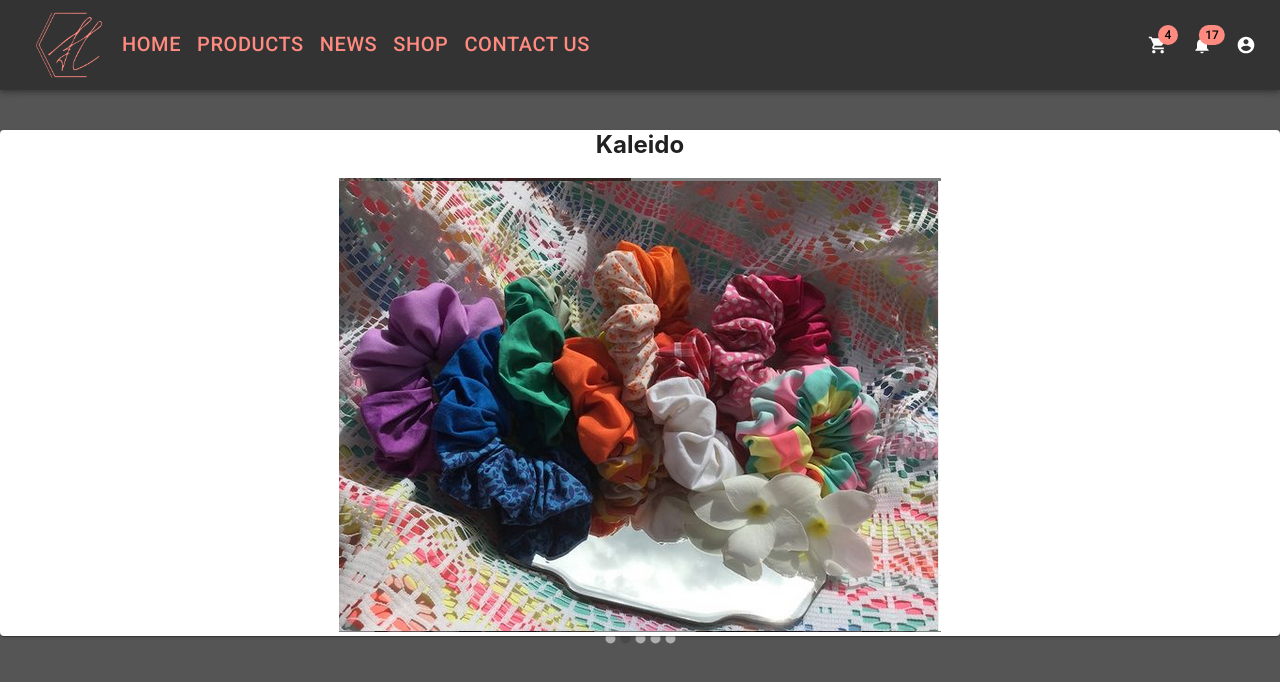
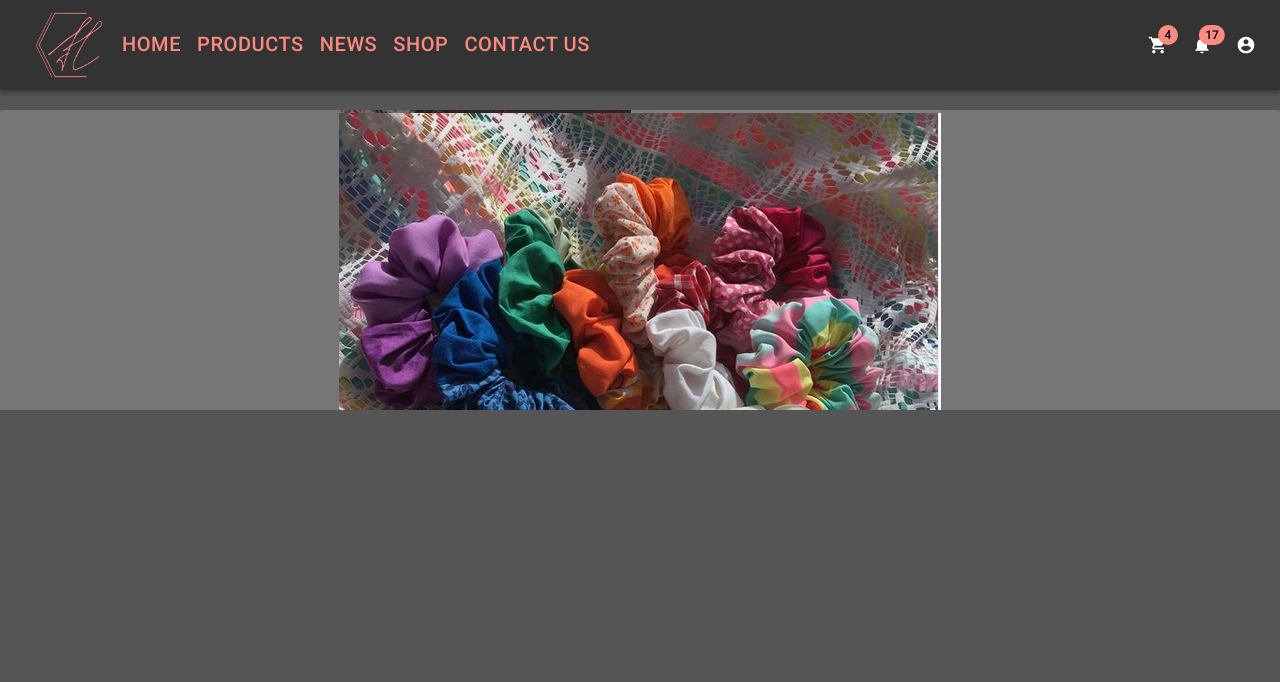
Before and after one commit to trwelk/i-manage, a React (Create React App) app in the folder frontend/: page /shop in a window 1280 px wide. Shown: the top 682 px of the page. Built offline with nearby package versions, Linux system fonts and the light colour scheme.

Commit message:
Fixed some issues with the homepage carousel

```diff
--- a/frontend/src/App.js
+++ b/frontend/src/App.js
@@ -48,9 +48,8 @@ function App() {
               <Route exact path="/admin/suppliers/manage" component={SupplierManagement} />
               <Route exact path="/shop" component={LandingPage} />
               <Route exact path="/shop/cart" component={Cart} />
-              <Route exact path="/customer/landingpage" component={LandingPage}/>
-              <Route exact path="/customer/contactUs" component = {ContactUs}/>
-              <Route exact path="/customer/signUp" component = {CustomerSignUp}/>
+              <Route exact path="/shop/contactUs" component = {ContactUs}/>
+              <Route exact path="/shop/signUp" component = {CustomerSignUp}/>
             </Switch>
         </Router>
       </div>
--- a/frontend/src/components/customer/landingpage/LandingCarousel.js
+++ b/frontend/src/components/customer/landingpage/LandingCarousel.js
@@ -1,14 +1,29 @@
 import React from 'react';
 import Carousel from 'react-material-ui-carousel'
-import { Paper, Button } from '@material-ui/core'
+import { Paper } from '@material-ui/core'
 import Image1 from '../../../assets/carousel/1.PNG';
 import Image2 from '../../../assets/carousel/2.PNG';
 import Image3 from '../../../assets/carousel/3.PNG';
 import Image4 from '../../../assets/carousel/4.PNG';
 import Image5 from '../../../assets/carousel/5.PNG';
+import { makeStyles } from '@material-ui/core';
+
+const useStyles = makeStyles((theme) => ({
+    root: {
+      height: '300px',
+      backgroundColor: 'rgba(255,255,255,0.1)'
+    },
+    carouselItem: {
+        backgroundColor: 'rgba(255,255,255,0.1)'
+    },
+    carouselImage: {
+        height: '100%'
+    }
+}));
 
 function LandingCarousel(props)
 {
+    const classes = useStyles();
     var items = [
         {
             name: "",
@@ -31,7 +46,7 @@ function LandingCarousel(props)
     ]
 
     return (
-        <Carousel>
+        <Carousel className={classes.root}>
             {
                 items.map( (item, i) => <Item key={i} item={item} /> )
             }
@@ -41,10 +56,10 @@ function LandingCarousel(props)
 
 function Item(props)
 {
+    const classes = useStyles();
     return (
-        <Paper>
-            <h2>{props.item.name}</h2>
-            <img src={props.item.image}/>
+        <Paper className={classes.carouselItem}>
+            <img src={props.item.image} className={classes.carouselImage}/>
         </Paper>
     )
 }
--- a/frontend/src/pages/CustomerSignUp.js
+++ b/frontend/src/pages/CustomerSignUp.js
@@ -68,7 +68,7 @@ export default function CustomerSignUp() {
   };
 
   return (
-    <div>
+    <div style={{ flexGrow: 1 }}>
       <Navbar />
       <Container component="main" maxWidth="xs">
         <CssBaseline />
--- a/frontend/src/pages/LandingPage.js
+++ b/frontend/src/pages/LandingPage.js
@@ -4,8 +4,7 @@ import LandingCarousel from '../components/customer/landingpage/LandingCarousel'
 function LandingPage() {
 
     return (
-        <div style={{    flexGrow: 1
-        }}>
+        <div style={{ flexGrow: 1 }}>
             <Navbar/>
             <LandingCarousel/>
         </div>
```
Also changed, not shown: 1 other file (tests, documents, lock files or other folders).
